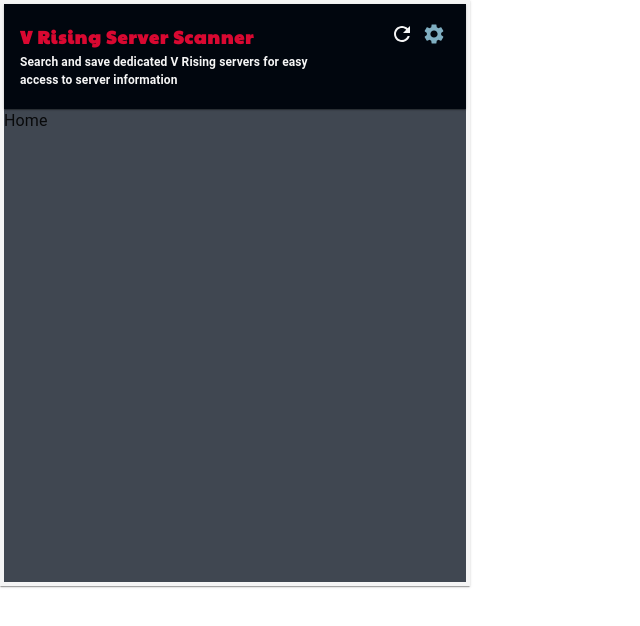
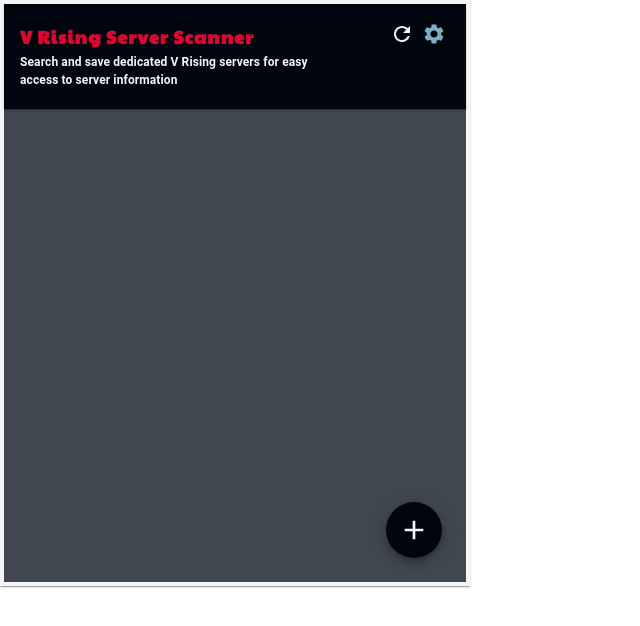
Before and after one commit to NeverEnder4/server-scanner-chrome-extension, a React (Create React App) app: page / in a window 1280 px wide. Shown: the top 626 px of the page, without its empty margins (0-640 px from the left). Built offline with nearby package versions, Linux system fonts and the light colour scheme.

Commit message:
feat(Home View): Add and test add server Fab

```diff
--- a/src/layouts/PopupLayout/PopupLayout.jsx
+++ b/src/layouts/PopupLayout/PopupLayout.jsx
@@ -15,6 +15,7 @@
         backgroundColor: theme.palette.grey[800],
         border: `4px solid ${theme.palette.common.white}`,
         boxShadow: theme.shadows[1],
+        position: 'relative',
       }}
     >
       <Header />
--- a/src/theme/index.js
+++ b/src/theme/index.js
@@ -17,6 +17,20 @@
       800: '#404751',
     },
   },
+  components: {
+    MuiFab: {
+      styleOverrides: {
+        root: ({ ownerState }) => ({
+          ...(ownerState.color === 'primary' && {
+            backgroundColor: theme.palette.common.black,
+            '&:hover': {
+              backgroundColor: theme.palette.grey[900],
+            },
+          }),
+        }),
+      },
+    },
+  },
 });
 
 export default theme;
--- a/src/views/Home/Home.jsx
+++ b/src/views/Home/Home.jsx
@@ -1,11 +1,50 @@
 import React from 'react';
+import { Fab, Zoom, useTheme } from '@mui/material';
+import AddIcon from '@mui/icons-material/Add';
 
 import PopupLayout from '../../layouts/PopupLayout';
+import useNavigation from '../../hooks/useNavigation';
+import viewNames from '../viewNames';
+
+const ICON_DIMENSION = 32;
 
 function Home() {
+  const theme = useTheme();
+  const { currentView } = useNavigation();
+
+  const transitionDuration = {
+    enter: theme.transitions.duration.enteringScreen,
+    exit: theme.transitions.duration.leavingScreen,
+  };
+
   return (
     <PopupLayout>
-      <div>Home</div>
+      <Zoom
+        in={currentView === viewNames.HOME}
+        timeout={transitionDuration}
+        style={{
+          transitionDelay: `${transitionDuration.exit}ms`,
+        }}
+        unmountOnExit
+      >
+        <Fab
+          color="primary"
+          sx={{
+            position: 'absolute',
+            right: theme.spacing(3),
+            bottom: theme.spacing(3),
+          }}
+          aria-label="Add Server"
+        >
+          <AddIcon
+            sx={{
+              fill: theme.palette.common.white,
+              width: ICON_DIMENSION,
+              height: ICON_DIMENSION,
+            }}
+          />
+        </Fab>
+      </Zoom>
     </PopupLayout>
   );
 }
```
Also changed, not shown: 1 other file (tests, documents, lock files or other folders).
